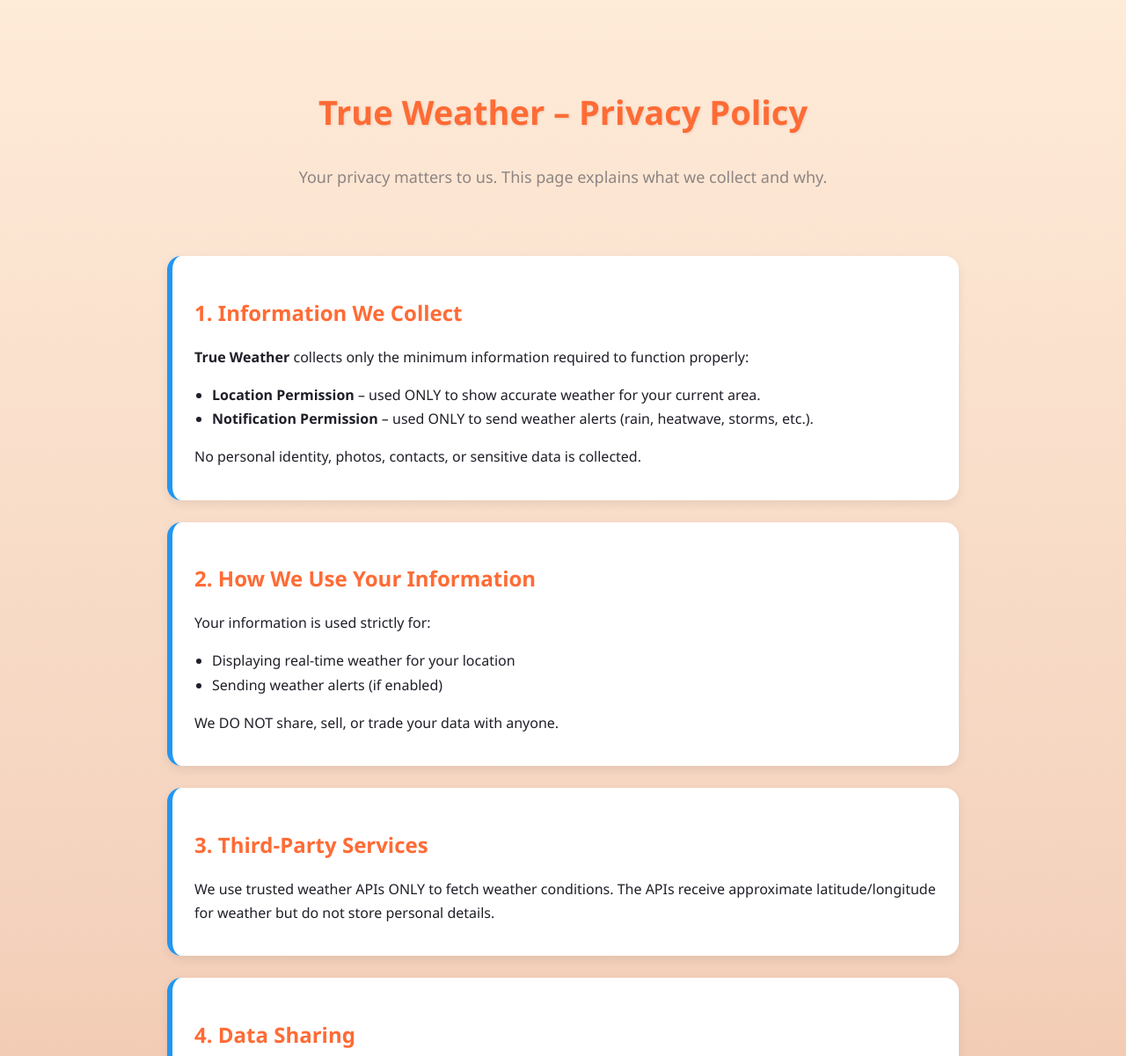
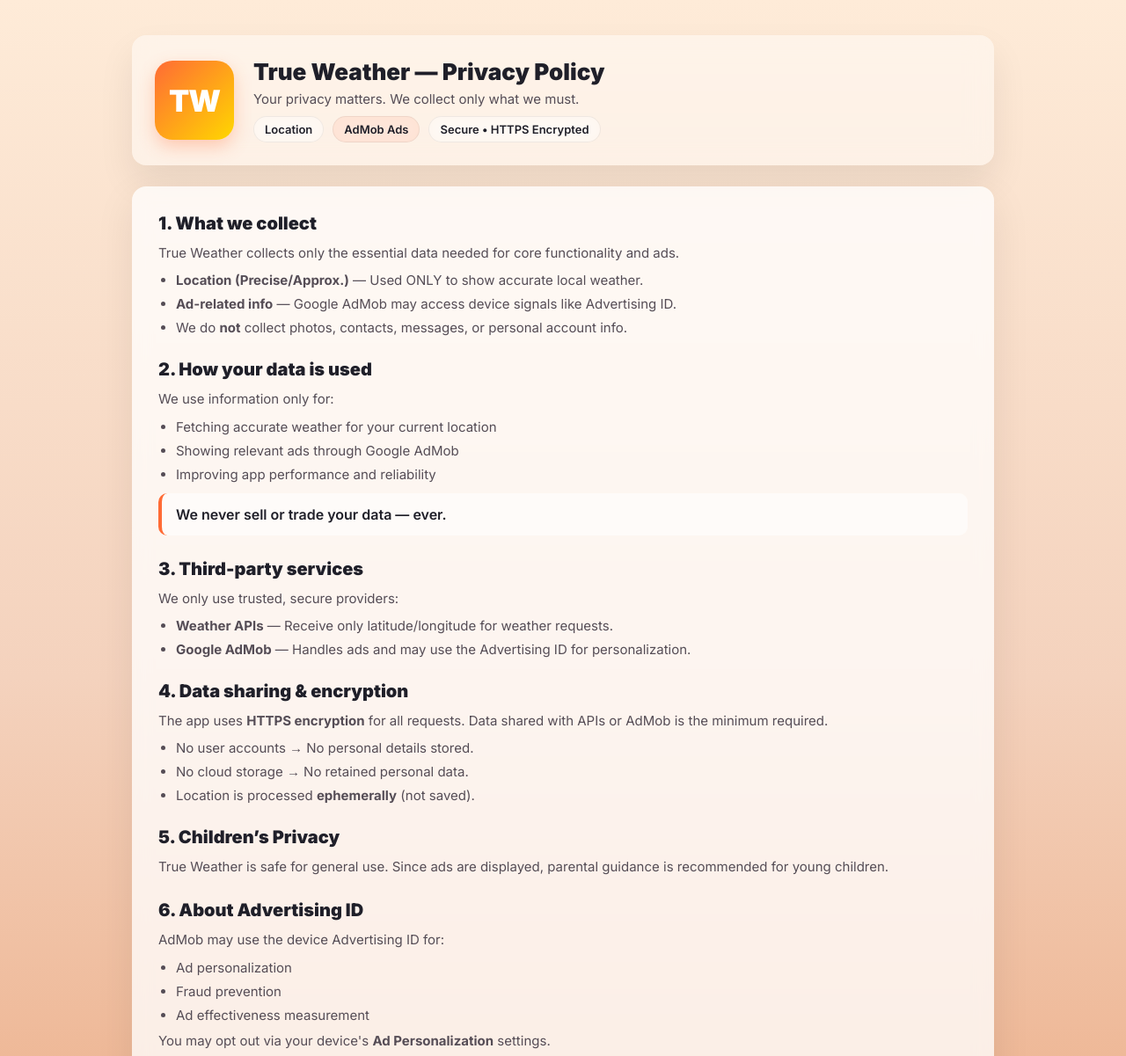
Before and after one commit to suyogshejal2004/True-Weather-Privacy-Policy, a plain HTML site: page index.html in a window 1280 px wide. Shown: the top 1201 px of the page at 88% size. Drawn offline with Linux system fonts and the light colour scheme.

Commit message:
Update index.html

```diff
--- a/index.html
+++ b/index.html
@@ -2,178 +2,357 @@
 <html lang="en">
   <head>
     <meta charset="UTF-8" />
-<meta name="viewport" content="width=device-width, initial-scale=1.0" />
-<title>True Weather – Privacy Policy</title>
+    <meta name="viewport" content="width=device-width, initial-scale=1" />
+    <title>True Weather — Privacy Policy</title>
+
+    <link
+      href="https://fonts.googleapis.com/css2?family=Inter:wght@400;500;600;700;900&display=swap"
+      rel="stylesheet"
+    />
 
     <style>
       :root {
-        /* Backgrounds */
-        --bg-top: #FEEBD8;
-        --bg-mid: #F4D2BD;
-        --bg-bot: #EAA57B;
+        /* Background theme */
+        --bg-top: #feebd8;
+        --bg-mid: #f4d2bd;
+        --bg-bot: #eaa57b;
 
         /* Text */
-        --text-primary: #1F1F29;
+        --text-primary: #1f1f29;
         --text-secondary: #554d56;
-        --text-tertiary: #8E8482;
+        --text-faint: #8e8482;
 
         /* Accents */
-        --accent-orange: #FF6B35;
-        --accent-blue: #2196F3;
-        --accent-yellow: #FFC107;
-        --accent-gold: #FFD700;
-        --accent-green: #4CAF50;
-        --accent-purple: #9C27B0;
-        --accent-gray: #607D8B;
-        --accent-red: #D32F2F;
+        --orange: #ff6b35;
+        --blue: #2196f3;
+        --yellow: #ffc107;
+        --gold: #ffd700;
+        --green: #4caf50;
+        --purple: #9c27b0;
+        --gray: #607d8b;
+        --red: #d32f2f;
+
+        --card-bg: rgba(255, 255, 255, 0.76);
+        --glass: rgba(255, 255, 255, 0.45);
+
+        --radius: 16px;
       }
 
+      /* Global reset */
+      * {
+        box-sizing: border-box;
+        margin: 0;
+        padding: 0;
+      }
       body {
-        margin: 0;
-        font-family: "Segoe UI", sans-serif;
+        font-family: Inter, sans-serif;
+        background: linear-gradient(
+          180deg,
+          var(--bg-top),
+          var(--bg-mid),
+          var(--bg-bot)
+        );
+        min-height: 100vh;
+        padding: 40px 20px;
+        display: flex;
+        justify-content: center;
         color: var(--text-primary);
-        background: linear-gradient(to bottom, var(--bg-top), var(--bg-mid), var(--bg-bot));
-        line-height: 1.7;
       }
 
+      /* Outer container */
       .container {
-        max-width: 900px;
-        margin: auto;
-        padding: 30px;
+        width: 100%;
+        max-width: 980px;
+        animation: fadeIn 0.9s ease;
       }
 
-    .header {
-        text-align: center;
-        padding: 40px 20px;
+      /* Header section */
+      .hero {
+        display: flex;
+        align-items: center;
+        padding: 26px;
+        gap: 22px;
+        border-radius: var(--radius);
+        background: var(--glass);
+        backdrop-filter: blur(14px);
+        box-shadow: 0 20px 40px rgba(0, 0, 0, 0.08);
       }
 
-    .header h1 {
-        font-size: 38px;
+      /* Logo box */
+      .logo {
+        width: 90px;
+        height: 90px;
+        border-radius: 20px;
+        background: linear-gradient(135deg, var(--orange), var(--gold));
+        color: #fff;
+        display: grid;
+        place-items: center;
+        font-size: 34px;
         font-weight: 800;
-        color: var(--accent-orange);
-        text-shadow: 1px 1px 3px rgba(0,0,0,0.1);
+        letter-spacing: -1px;
+        box-shadow: 0 8px 20px rgba(255, 107, 53, 0.3);
       }
 
-    .header p {
-        font-size: 18px;
-        color: var(--text-tertiary);
+      /* Text inside header */
+      .hero h1 {
+        font-size: 26px;
+        line-height: 1.2;
+        font-weight: 800;
+      }
+      .hero p {
+        margin-top: 6px;
+        color: var(--text-secondary);
+        font-size: 15px;
       }
 
+      /* Card (main content box) */
       .card {
-        background: white;
-        padding: 25px;
-        margin: 25px 0;
-        border-radius: 16px;
-        box-shadow: 0 4px 12px rgba(0,0,0,0.08);
-        border-left: 6px solid var(--accent-blue);
+        background: var(--card-bg);
+        backdrop-filter: blur(10px);
+        margin-top: 24px;
+        padding: 30px;
+        border-radius: var(--radius);
+        box-shadow: 0 14px 45px rgba(0, 0, 0, 0.08);
       }
 
-    h2 {
-        color: var(--accent-orange);
+      /* Sections */
+      .card section {
+        margin-bottom: 26px;
+      }
+      .card h2 {
+        margin-bottom: 10px;
+        font-size: 20px;
+        font-weight: 800;
+        color: var(--text-primary);
+      }
+      .card p {
+        margin-bottom: 10px;
+        font-size: 15px;
+        color: var(--text-secondary);
+        line-height: 1.55;
+      }
+      ul {
+        margin-left: 20px;
+      }
+      li {
+        margin-bottom: 8px;
+        font-size: 15px;
+        color: var(--text-secondary);
+      }
+
+      /* Badges */
+      .badges {
+        margin-top: 10px;
+        display: flex;
+        gap: 10px;
+        flex-wrap: wrap;
+      }
+      .badge {
+        padding: 6px 12px;
+        background: rgba(255, 255, 255, 0.2);
+        backdrop-filter: blur(8px);
+        border-radius: 20px;
+        font-size: 13px;
+        font-weight: 600;
+        border: 1px solid rgba(0, 0, 0, 0.06);
+      }
+
+      /* Highlight callout */
+      .callout {
+        padding: 14px 16px;
+        border-left: 4px solid var(--orange);
+        border-radius: 10px;
+        background: rgba(255, 255, 255, 0.55);
+        margin-top: 12px;
+        font-weight: 600;
+      }
+
+      /* Footer */
+      footer {
+        margin-top: 30px;
+        display: flex;
+        justify-content: space-between;
+        flex-wrap: wrap;
+        font-size: 14px;
+        color: var(--text-faint);
+      }
+      footer a {
+        text-decoration: none;
+        color: var(--blue);
+        font-weight: 600;
+      }
+
+      /* Button */
+      .btn {
+        display: inline-block;
+        background: var(--blue);
+        padding: 12px 20px;
+        border-radius: 12px;
+        color: #fff;
+        font-weight: 600;
+        margin-top: 10px;
+        box-shadow: 0 10px 24px rgba(33, 150, 243, 0.3);
+        text-decoration: none;
+      }
+
+      /* Animation */
+      @keyframes fadeIn {
+        from {
+          opacity: 0;
+          transform: translateY(12px);
+        }
+        to {
+          opacity: 1;
+          transform: translateY(0);
+        }
+      }
+
+      /* Mobile */
+      @media (max-width: 720px) {
+        .hero {
+          flex-direction: column;
+          text-align: center;
+        }
+        .logo {
           margin-bottom: 10px;
         }
-
-    p {
-        margin-bottom: 10px;
-        font-size: 16px;
-    }
-
-    ul {
-        padding-left: 20px;
-        margin-bottom: 10px;
-    }
-
-    footer {
-        text-align: center;
-        padding: 25px;
-        color: var(--text-secondary);
-        font-size: 14px;
-    }
-
-    .email-box {
-        background: var(--accent-blue);
-        color: white;
-        padding: 14px;
-        text-align: center;
-        border-radius: 10px;
-        margin-top: 20px;
-        font-size: 18px;
-        font-weight: 600;
-        cursor: pointer;
-    }
-
-    .email-box:hover {
-        background: var(--accent-green);
-        transition: 0.3s;
       }
     </style>
   </head>
 
   <body>
+    <div class="container">
+      <!-- Header -->
+      <div class="hero">
+        <div class="logo">TW</div>
+        <div>
+          <h1>True Weather — Privacy Policy</h1>
+          <p>Your privacy matters. We collect only what we must.</p>
 
-<div class="container">
-    <div class="header">
-        <h1>True Weather – Privacy Policy</h1>
-        <p>Your privacy matters to us. This page explains what we collect and why.</p>
+          <div class="badges">
+            <span class="badge">Location</span>
+            <span
+              class="badge"
+              style="background-color: rgba(255, 107, 53, 0.13)"
+              >AdMob Ads</span
+            >
+            <span class="badge">Secure • HTTPS Encrypted</span>
           </div>
-
-    <div class="card">
-        <h2>1. Information We Collect</h2>
-        <p><strong>True Weather</strong> collects only the minimum information required to function properly:</p>
-        <ul>
-            <li><strong>Location Permission</strong> – used ONLY to show accurate weather for your current area.</li>
-            <li><strong>Notification Permission</strong> – used ONLY to send weather alerts (rain, heatwave, storms, etc.).</li>
-        </ul>
-        <p>No personal identity, photos, contacts, or sensitive data is collected.</p>
-    </div>
-
-    <div class="card">
-        <h2>2. How We Use Your Information</h2>
-        <p>Your information is used strictly for:</p>
-        <ul>
-            <li>Displaying real-time weather for your location</li>
-            <li>Sending weather alerts (if enabled)</li>
-        </ul>
-        <p>We DO NOT share, sell, or trade your data with anyone.</p>
-    </div>
-
-    <div class="card">
-        <h2>3. Third-Party Services</h2>
-        <p>We use trusted weather APIs ONLY to fetch weather conditions.
-        The APIs receive approximate latitude/longitude for weather but do not store personal details.</p>
-    </div>
-
-    <div class="card">
-        <h2>4. Data Sharing</h2>
-        <p><strong>We NEVER share your exact location or personal data with any company or individual.</strong></p>
-        <p>No data is used for advertising or analytics.</p>
-    </div>
-
-    <div class="card">
-        <h2>5. Children’s Privacy</h2>
-        <p>This app is safe for all ages. No harmful content, no tracking, no profiling.</p>
-    </div>
-
-    <div class="card">
-        <h2>6. Updates to This Policy</h2>
-        <p>We may update this privacy policy if we add new features that require permissions.
-        This page will always show the latest version.</p>
-    </div>
-
-    <div class="card">
-        <h2>7. Contact Us</h2>
-        <p>If you have questions about privacy or data usage, contact us anytime:</p>
-
-        <div class="email-box" onclick="window.location='mailto:suyogshejal.dev@gmail.com'">
-            📧 suyogshejal.dev@gmail.com
         </div>
       </div>
 
-</div>
+      <!-- Main Content -->
+      <div class="card">
+        <section>
+          <h2>1. What we collect</h2>
+          <p>
+            True Weather collects only the essential data needed for core
+            functionality and ads.
+          </p>
+          <ul>
+            <li>
+              <strong>Location (Precise/Approx.)</strong> — Used ONLY to show
+              accurate local weather.
+            </li>
+            <li>
+              <strong>Ad-related info</strong> — Google AdMob may access device
+              signals like Advertising ID.
+            </li>
+            <li>
+              We do <strong>not</strong> collect photos, contacts, messages, or
+              personal account info.
+            </li>
+          </ul>
+        </section>
+
+        <section>
+          <h2>2. How your data is used</h2>
+          <p>We use information only for:</p>
+          <ul>
+            <li>Fetching accurate weather for your current location</li>
+            <li>Showing relevant ads through Google AdMob</li>
+            <li>Improving app performance and reliability</li>
+          </ul>
+          <div class="callout">We never sell or trade your data — ever.</div>
+        </section>
+
+        <section>
+          <h2>3. Third-party services</h2>
+          <p>We only use trusted, secure providers:</p>
+          <ul>
+            <li>
+              <strong>Weather APIs</strong> — Receive only latitude/longitude
+              for weather requests.
+            </li>
+            <li>
+              <strong>Google AdMob</strong> — Handles ads and may use the
+              Advertising ID for personalization.
+            </li>
+          </ul>
+        </section>
+
+        <section>
+          <h2>4. Data sharing & encryption</h2>
+          <p>
+            The app uses <strong>HTTPS encryption</strong> for all requests.
+            Data shared with APIs or AdMob is the minimum required.
+          </p>
+          <ul>
+            <li>No user accounts → No personal details stored.</li>
+            <li>No cloud storage → No retained personal data.</li>
+            <li>
+              Location is processed <strong>ephemerally</strong> (not saved).
+            </li>
+          </ul>
+        </section>
+
+        <section>
+          <h2>5. Children’s Privacy</h2>
+          <p>
+            True Weather is safe for general use. Since ads are displayed,
+            parental guidance is recommended for young children.
+          </p>
+        </section>
+
+        <section>
+          <h2>6. About Advertising ID</h2>
+          <p>AdMob may use the device Advertising ID for:</p>
+          <ul>
+            <li>Ad personalization</li>
+            <li>Fraud prevention</li>
+            <li>Ad effectiveness measurement</li>
+          </ul>
+          <p>
+            You may opt out via your device's
+            <strong>Ad Personalization</strong> settings.
+          </p>
+        </section>
+
+        <section>
+          <h2>7. Policy Updates</h2>
+          <p>
+            Any updates will be posted here with the updated date at the top.
+          </p>
+        </section>
+
+        <section>
+          <h2>8. Contact Us</h2>
+          <p>Email us anytime if you have privacy questions.</p>
+          <a href="mailto:suyogshejal.dev@gmail.com" class="btn"
+            >Contact Developer</a
+          >
+        </section>
 
         <footer>
-    © 2025 True Weather – All Rights Reserved
+          <div>© 2025 True Weather — All rights reserved</div>
+          <div>
+            Developer:
+            <a href="mailto:suyogshejal.dev@gmail.com"
+              >suyogshejal.dev@gmail.com</a
+            >
+          </div>
         </footer>
-
+      </div>
+    </div>
   </body>
 </html>
```
Lines whose indentation alone changed are shown as unchanged.
